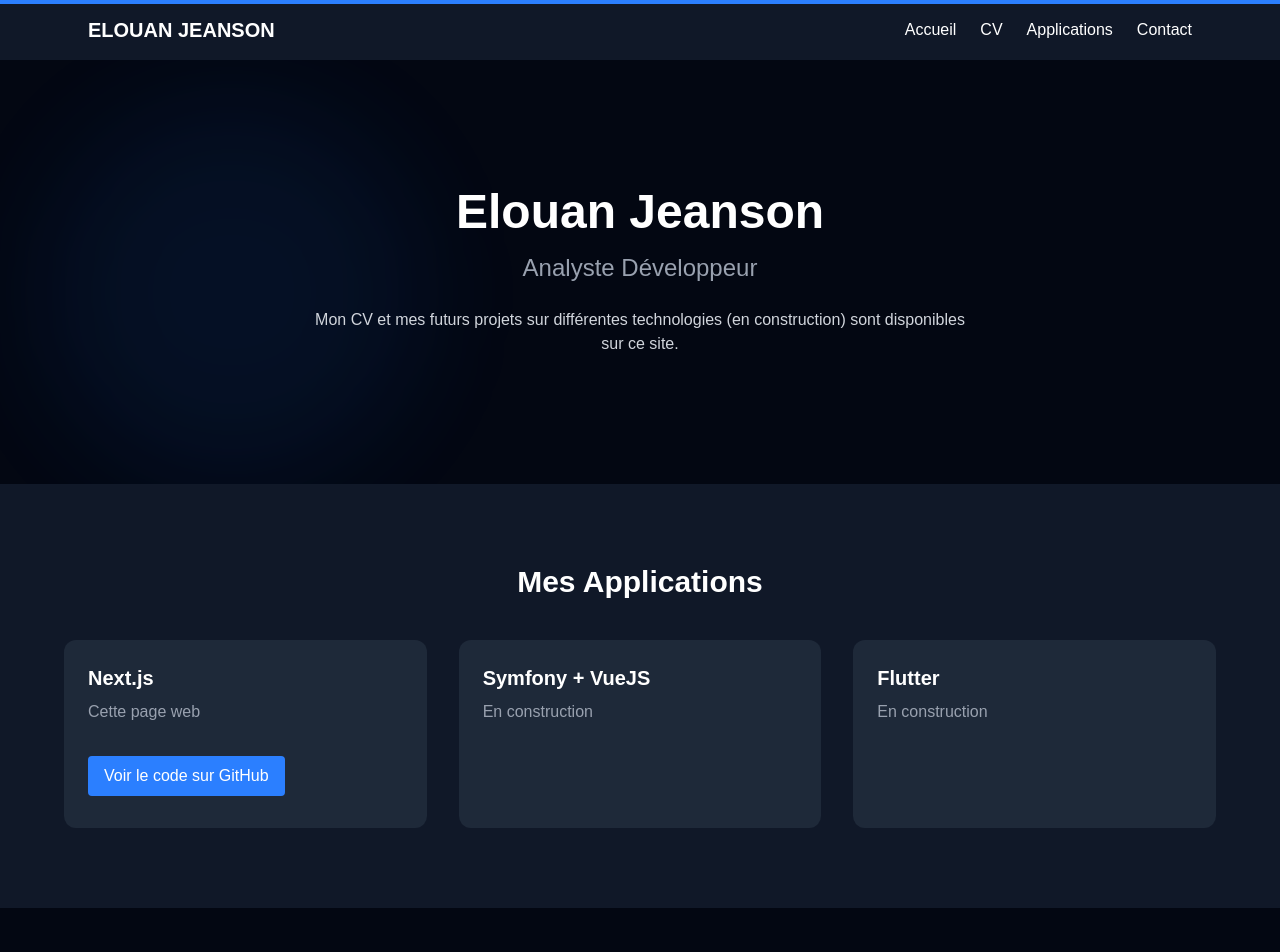
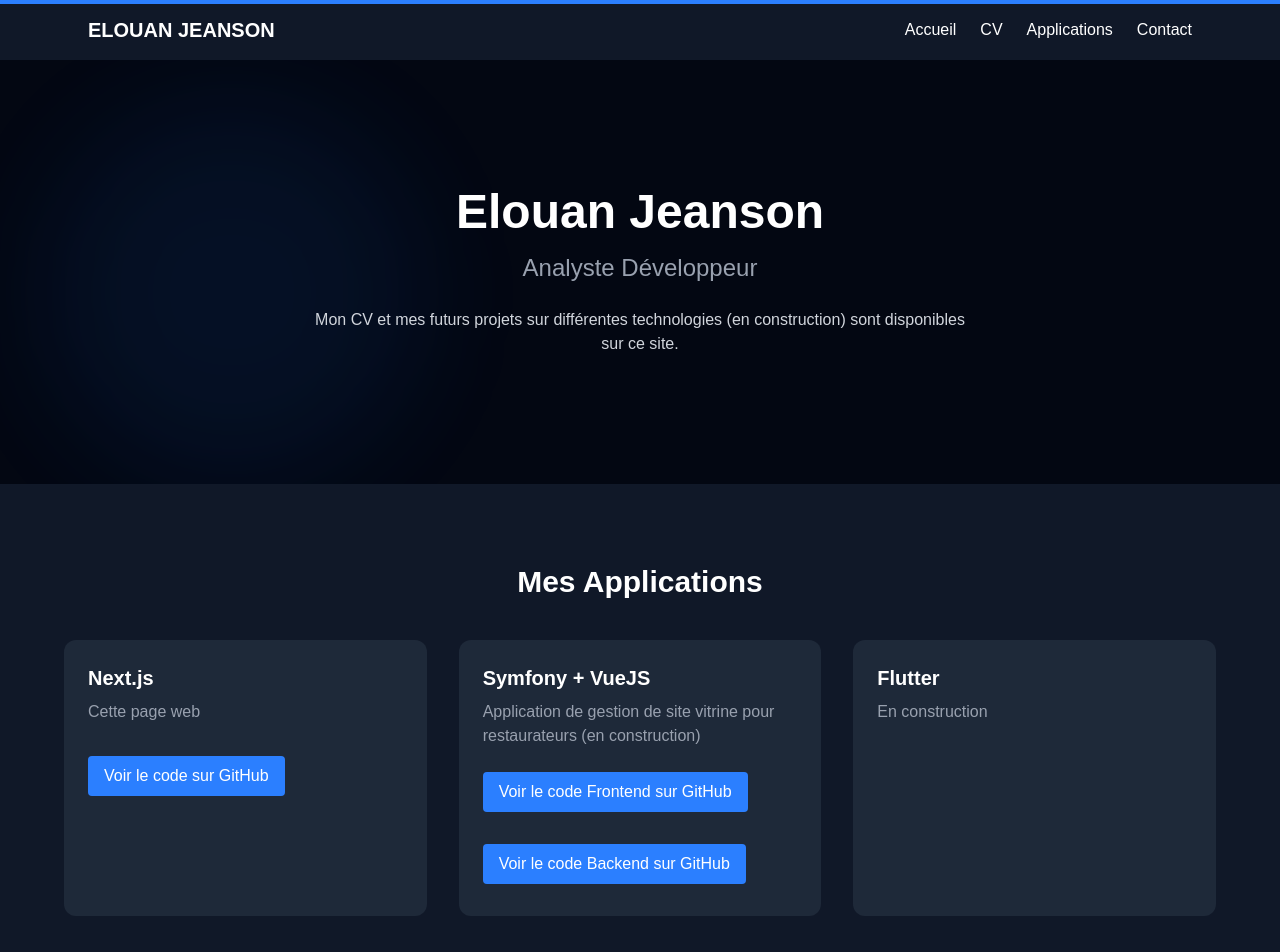
Before and after one commit to Elouan54/portfolio, a Next.js app: page / in a window 1280 px wide. Shown: the top 952 px of the page. Built offline with nearby package versions, Linux system fonts and the light colour scheme.

Commit message:
feat: mettre à jour la description de l'application et ajouter des liens vers les dépôts GitHub du frontend et du backend

```diff
--- a/pages/index.tsx
+++ b/pages/index.tsx
@@ -56,7 +56,23 @@ export default function Home() {
 
               <div className="bg-gray-800 p-6 rounded-xl hover:-translate-y-2 hover:shadow-xl transition-all duration-300">
                 <h4 className="text-xl font-semibold mb-2">Symfony + VueJS</h4>
-                <p className="text-gray-400">En construction</p>
+                <p className="text-gray-400">Application de gestion de site vitrine pour restaurateurs (en construction)</p>
+                <a
+                  href="https://github.com/Elouan54/restaurateur-frontend"
+                  target="_blank"
+                  rel="noopener noreferrer"
+                  className="mt-6 px-4 py-2 bg-blue-500 text-white rounded mb-2 hover:bg-blue-600 inline-block"
+                >
+                  Voir le code Frontend sur GitHub
+                </a>
+                <a
+                  href="https://github.com/Elouan54/resto-saas"
+                  target="_blank"
+                  rel="noopener noreferrer"
+                  className="mt-6 px-4 py-2 bg-blue-500 text-white rounded mb-2 hover:bg-blue-600 inline-block"
+                >
+                  Voir le code Backend sur GitHub
+                </a>
               </div>
 
               <div className="bg-gray-800 p-6 rounded-xl hover:-translate-y-2 hover:shadow-xl transition-all duration-300">
```
